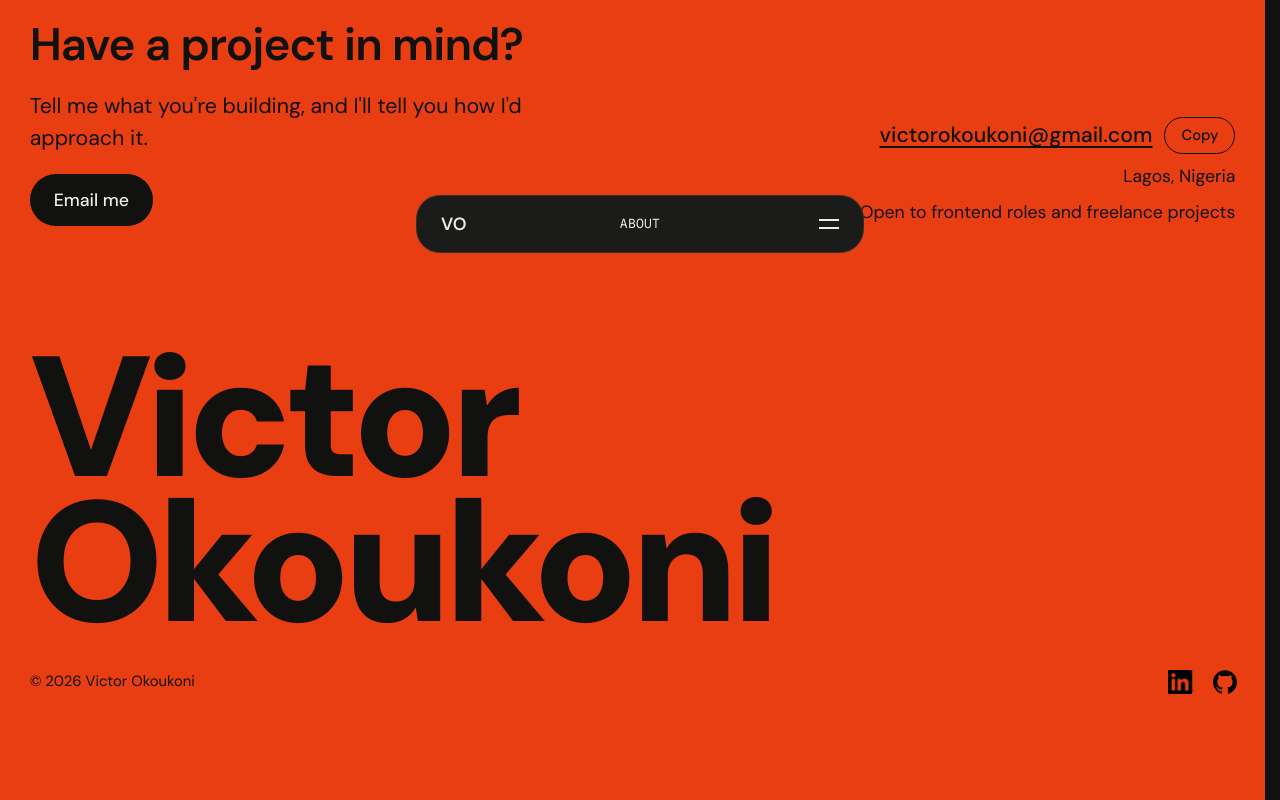
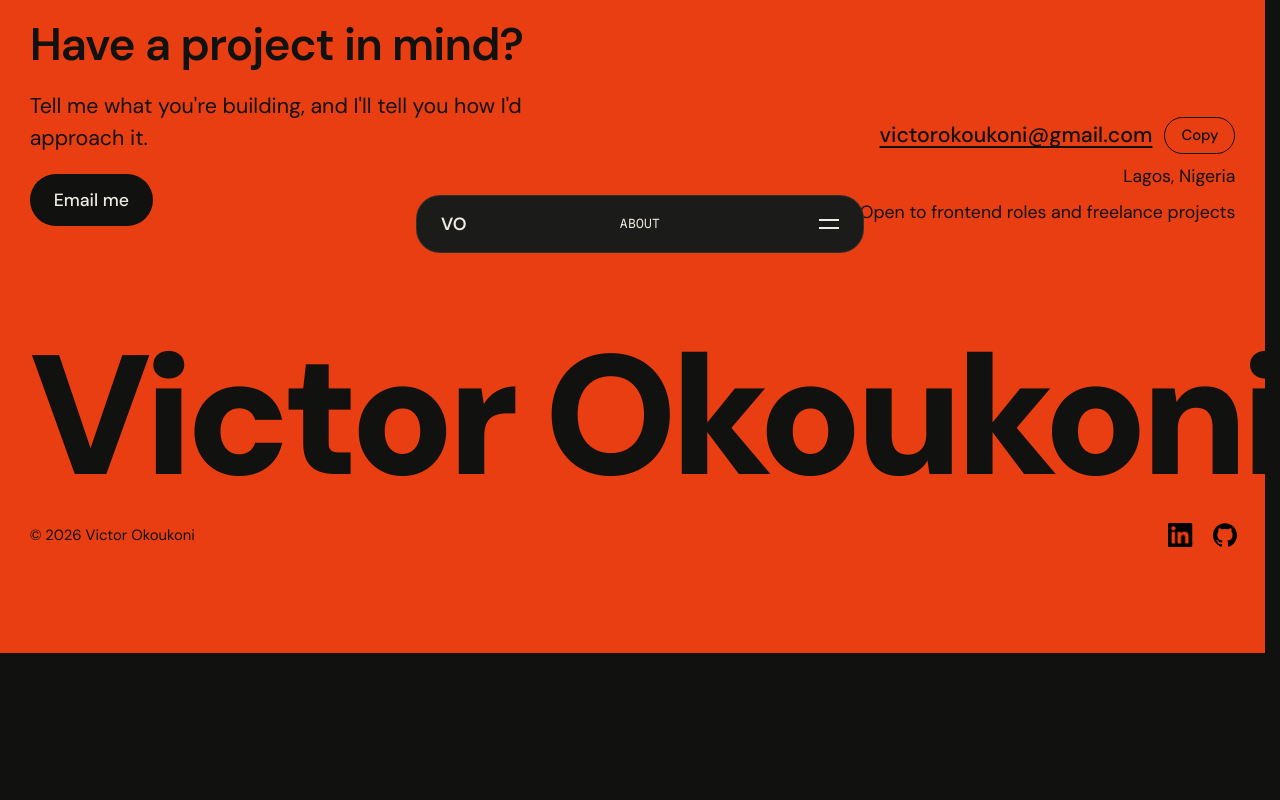
Before and after one commit to VinnyKouks/portfolio, a Next.js app: page /about in a window 1280 px wide. Shown: the part 531-1331 px from the top of the page. After the commit the page ends 1184 px from the top, so only its background shows below. Built offline with nearby package versions, Linux system fonts and the light colour scheme.

Commit message:
fix: keep the footer name on one line at every width

```diff
--- a/src/components/layout/site-footer.tsx
+++ b/src/components/layout/site-footer.tsx
@@ -62,7 +62,7 @@ export async function SiteFooter() {
           data-testid="footer-name"
           className="@container mt-section"
         >
-          <p className="text-[calc(100cqi/4.22)] leading-[0.85] font-[1000] tracking-[-0.04em] sm:text-[calc(100cqi/7.05)]">
+          <p className="text-[calc(100cqi/4.25)] leading-[0.85] font-[1000] tracking-[-0.04em] whitespace-nowrap sm:text-[calc(100cqi/7.1)]">
             <span className="block sm:inline">{firstName}</span>{" "}
             <span className="block sm:inline">{lastName}</span>
           </p>
```
